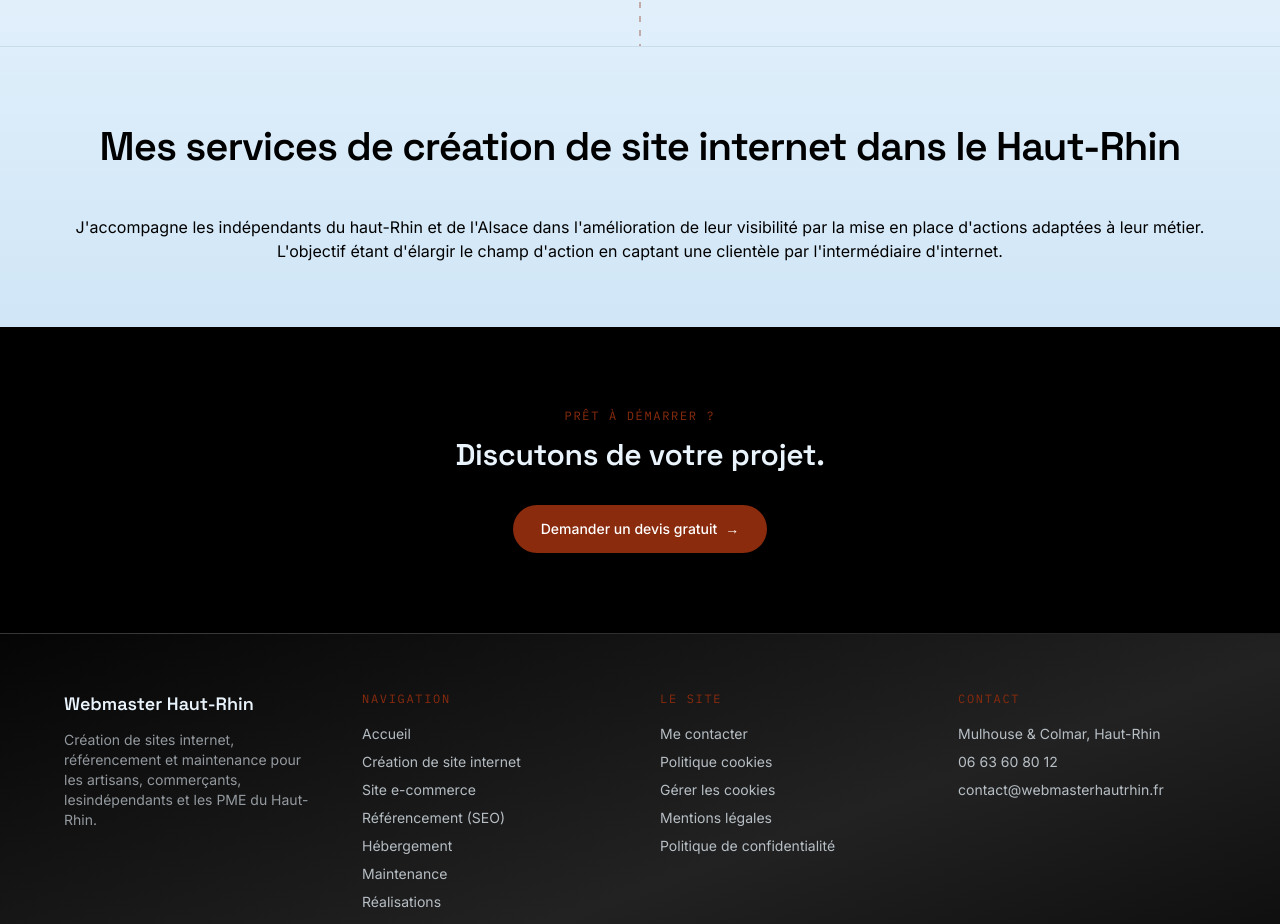
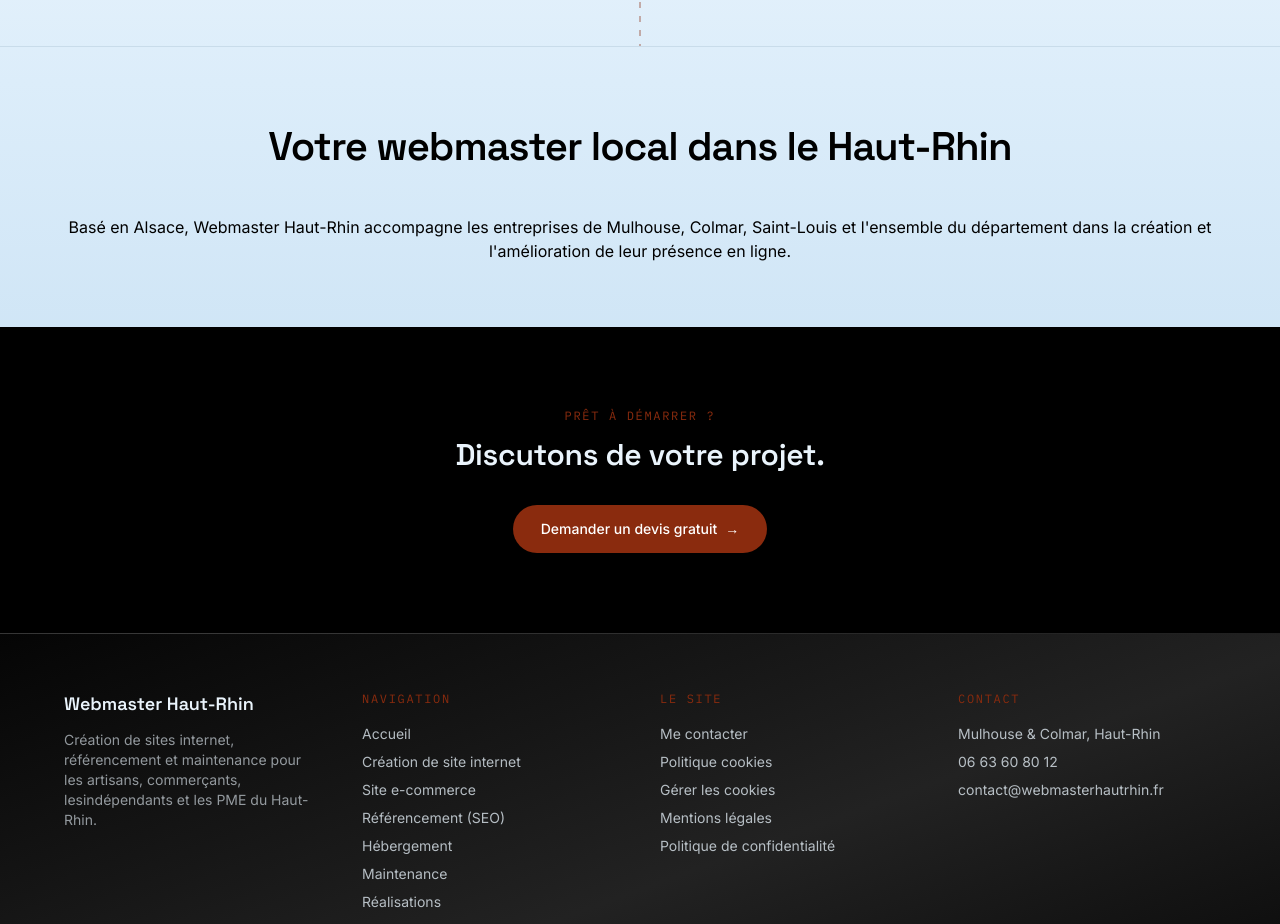
Before and after one commit to WebaHR/webmasterhautrhin.fr, a Next.js app: page / in a window 1280 px wide. Shown: the part 3478-4402 px from the top of the page. Built offline with nearby package versions, Linux system fonts and the light colour scheme.

Commit message:
Update page.tsx

```diff
--- a/app/page.tsx
+++ b/app/page.tsx
@@ -165,12 +165,13 @@ modernes et optimisés pour le référencement Google.."
       </div>
 <div className="mx-auto grid max-w-content gap-12 px-6 py-16">
       <h2 className="mt-4 font-display text-4xl font-semibold leading-[1.08] tracking-tight text-ink sm:text-5xl lg:text-[2.5rem] text-center">
-Mes services de création de site internet dans le Haut-Rhin
+Votre webmaster local dans le Haut-Rhin
 </h2>
 
 <p className="text-center">
-J'accompagne les indépendants du haut-Rhin et de l'Alsace dans l'amélioration de leur visibilité par la mise en place d'actions adaptées à leur métier.
-  L'objectif étant d'élargir le champ d'action en captant une clientèle par l'intermédiaire d'internet.
+Basé en Alsace, Webmaster Haut-Rhin accompagne les entreprises de Mulhouse,
+Colmar, Saint-Louis et l'ensemble du département dans la création et
+l'amélioration de leur présence en ligne.
 </p> </div>
       <section className="bg-ink py-16 text-paper sm:py-20">
         <div className="mx-auto max-w-content px-6 text-center">
```
